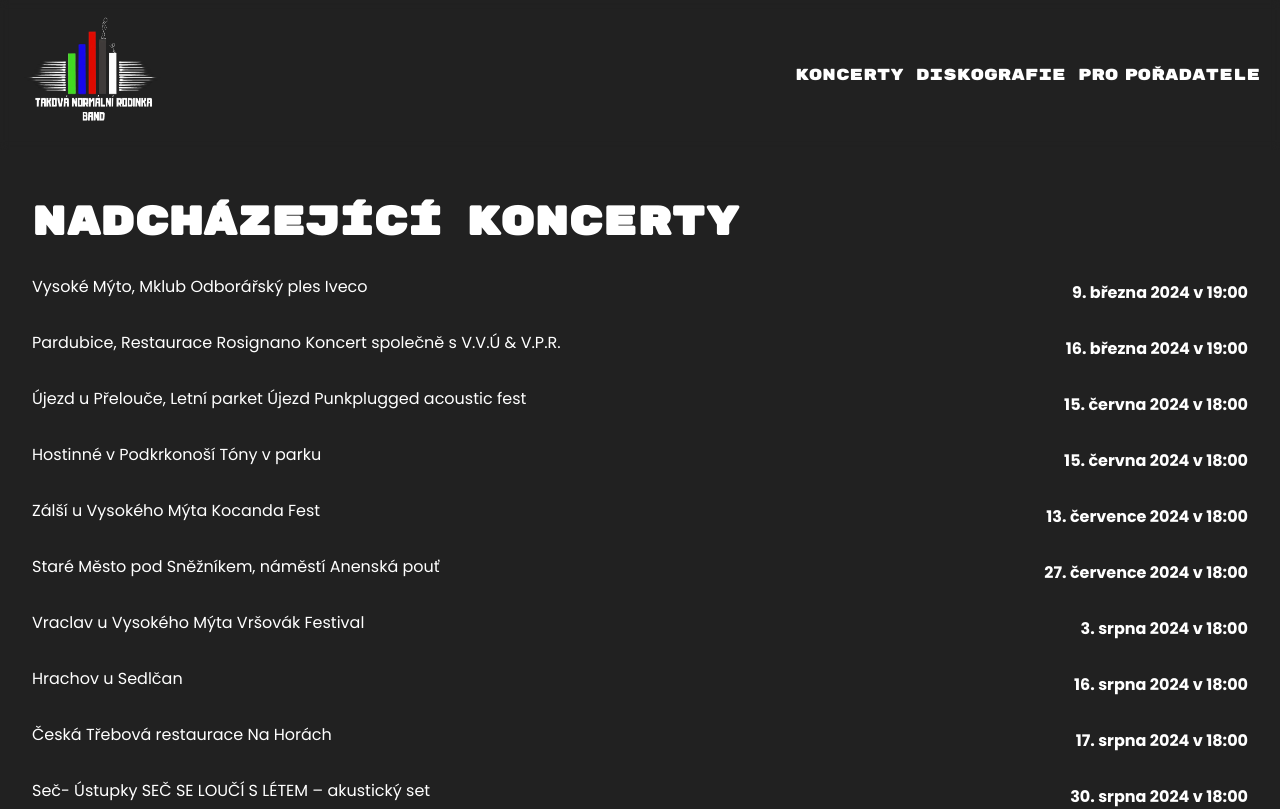
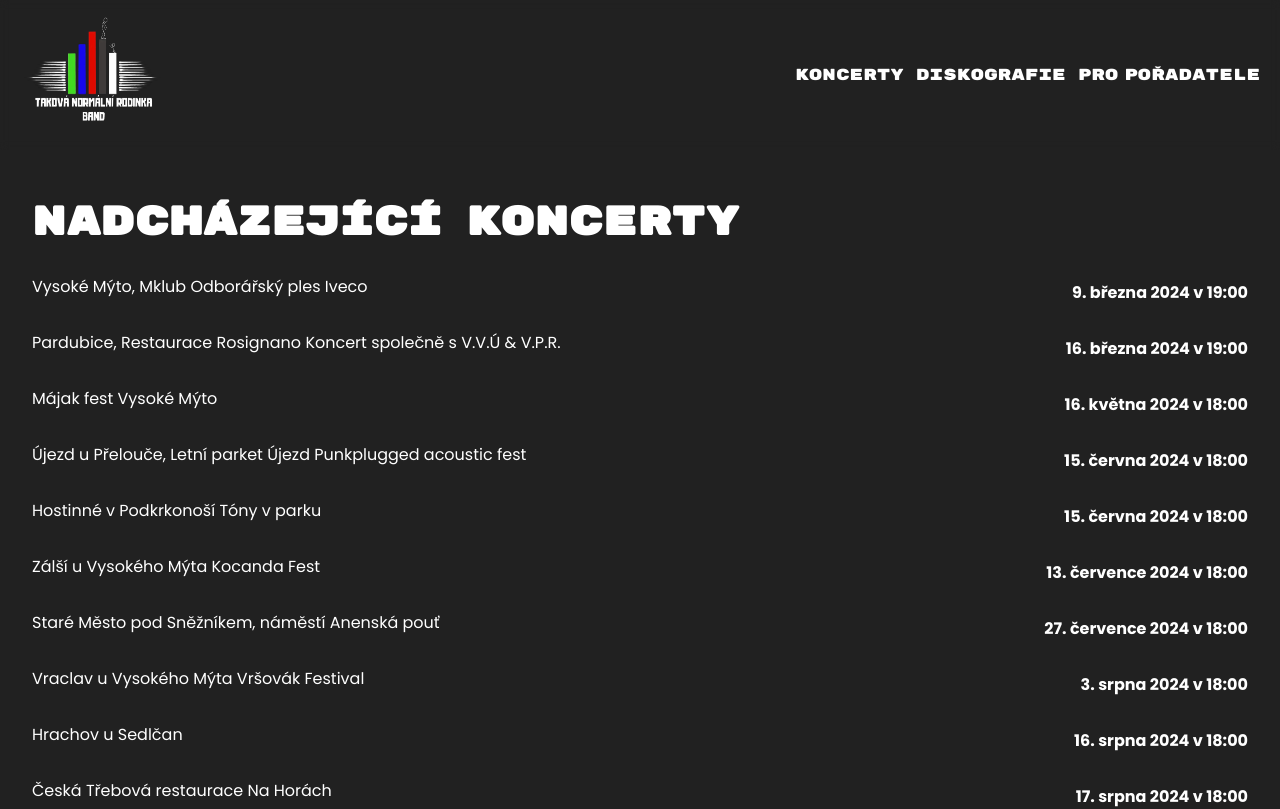
Before and after one commit to Nixk25/Eda, a Next.js app: page /concerts in a window 1280 px wide. Shown: the top 809 px of the page. Built offline with nearby package versions, Linux system fonts and the light colour scheme.

Commit message:
Májak fest Vysoké Mýto

```diff
--- a/data/concerts.js
+++ b/data/concerts.js
@@ -1,16 +1,50 @@
 const concerts = [
-  { date: '2024-03-09T20:00:00+01:00', name: 'Vysoké Mýto, Mklub Odborářský ples Iveco' },
-  { date: '2024-03-16T20:00:00+01:00', name: 'Pardubice, Restaurace Rosignano Koncert společně s V.V.Ú & V.P.R.' },
-  { date: '2024-06-15T20:00:00+02:00', name: 'Újezd u Přelouče, Letní parket Újezd Punkplugged acoustic fest' },
-  { date: '2024-06-15T20:00:00+02:00', name: 'Hostinné v Podkrkonoší Tóny v parku' },
-  { date: '2024-07-13T20:00:00+02:00', name: 'Zálší u Vysokého Mýta Kocanda Fest' },
-  { date: '2024-07-27T20:00:00+02:00', name: 'Staré Město pod Sněžníkem, náměstí Anenská pouť' },
-  { date: '2024-08-03T20:00:00+02:00', name: 'Vraclav u Vysokého Mýta Vršovák Festival' },
-  { date: '2024-08-16T20:00:00+02:00', name: 'Hrachov u Sedlčan' },
-  { date: '2024-08-17T20:00:00+02:00', name: 'Česká Třebová restaurace Na Horách' },
-  { date: '2024-08-30T20:00:00+02:00', name: 'Seč- Ústupky SEČ SE LOUČÍ S LÉTEM – akustický set' },
-  { date: '2025-01-25T20:00:00+01:00', name: 'Vysoké Mýto M klub Buzerant + Taková normální rodinka band ' },
-  { date: '2025-09-12T20:00:00+02:00', name: 'Lanškroun, Lanškroun– náměstí Lanškrounská kopa' },
+  {
+    date: "2024-03-09T20:00:00+01:00",
+    name: "Vysoké Mýto, Mklub Odborářský ples Iveco",
+  },
+  {
+    date: "2024-03-16T20:00:00+01:00",
+    name: "Pardubice, Restaurace Rosignano Koncert společně s V.V.Ú & V.P.R.",
+  },
+  { date: "2024-05-16T20:00:00+02:00", name: "Májak fest Vysoké Mýto" },
+  {
+    date: "2024-06-15T20:00:00+02:00",
+    name: "Újezd u Přelouče, Letní parket Újezd Punkplugged acoustic fest",
+  },
+  {
+    date: "2024-06-15T20:00:00+02:00",
+    name: "Hostinné v Podkrkonoší Tóny v parku",
+  },
+  {
+    date: "2024-07-13T20:00:00+02:00",
+    name: "Zálší u Vysokého Mýta Kocanda Fest",
+  },
+  {
+    date: "2024-07-27T20:00:00+02:00",
+    name: "Staré Město pod Sněžníkem, náměstí Anenská pouť",
+  },
+  {
+    date: "2024-08-03T20:00:00+02:00",
+    name: "Vraclav u Vysokého Mýta Vršovák Festival",
+  },
+  { date: "2024-08-16T20:00:00+02:00", name: "Hrachov u Sedlčan" },
+  {
+    date: "2024-08-17T20:00:00+02:00",
+    name: "Česká Třebová restaurace Na Horách",
+  },
+  {
+    date: "2024-08-30T20:00:00+02:00",
+    name: "Seč- Ústupky SEČ SE LOUČÍ S LÉTEM – akustický set",
+  },
+  {
+    date: "2025-01-25T20:00:00+01:00",
+    name: "Vysoké Mýto M klub Buzerant + Taková normální rodinka band ",
+  },
+  {
+    date: "2025-09-12T20:00:00+02:00",
+    name: "Lanškroun, Lanškroun– náměstí Lanškrounská kopa",
+  },
 ];
 
 export default concerts;
```
